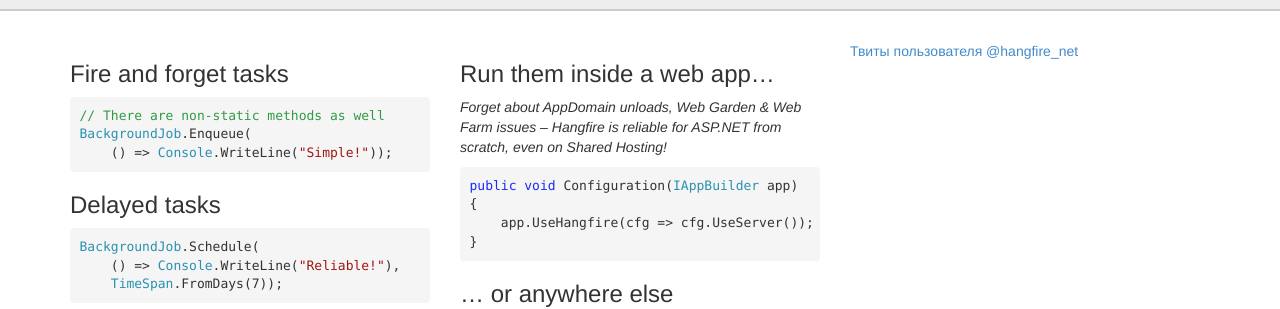
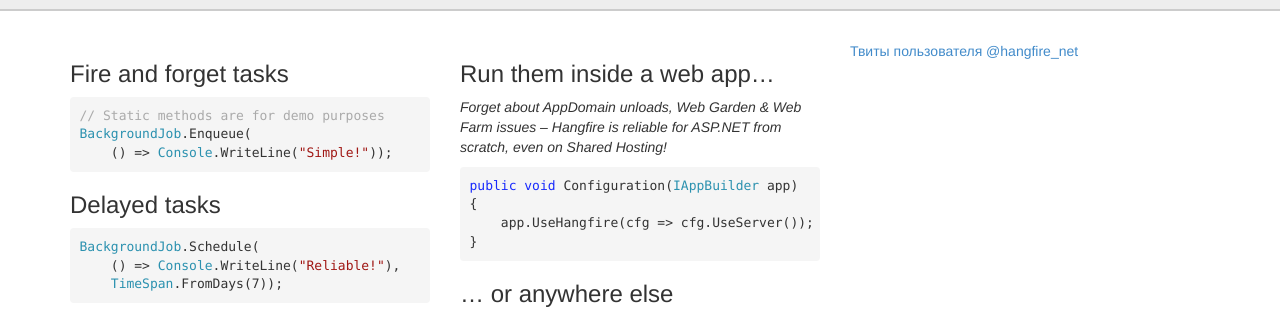
Before and after one commit to HangfireIO/Hangfire.io, a Jekyll site: the page built from index.html, in a window 1280 px wide. Shown: the part 344-653 px from the top of the page. Built offline with Jekyll 4.4.1, drawn with Linux system fonts in a browser that asks for light colours; nearby versions of some CDN libraries; Markdown is read by kramdown in place of the engine named in the settings; comment, search, counter and statistics services are not loaded.

Commit message:
Change note about static methods

```diff
--- a/css/styles.css
+++ b/css/styles.css
@@ -175,7 +175,7 @@
 }
 
 pre .comm {
-    color: #319B44;
+    color: #aaa;
 }
 
 [id^=___plusone] { width:62px !important; }
--- a/index.html
+++ b/index.html
@@ -109,7 +109,7 @@
     <div class="row">
         <div class="col-md-4">
             <h3>Fire and forget tasks</h3>
-<pre><span class="comm">// There are non-static methods as well</span>
+<pre><span class="comm">// Static methods are for demo purposes</span>
 <span class="type">BackgroundJob</span>.Enqueue(<span class="hidden-sm">
     </span>() => <span class="type">Console</span>.WriteLine(<span class="string">"Simple!"</span>));</pre>
 
```
